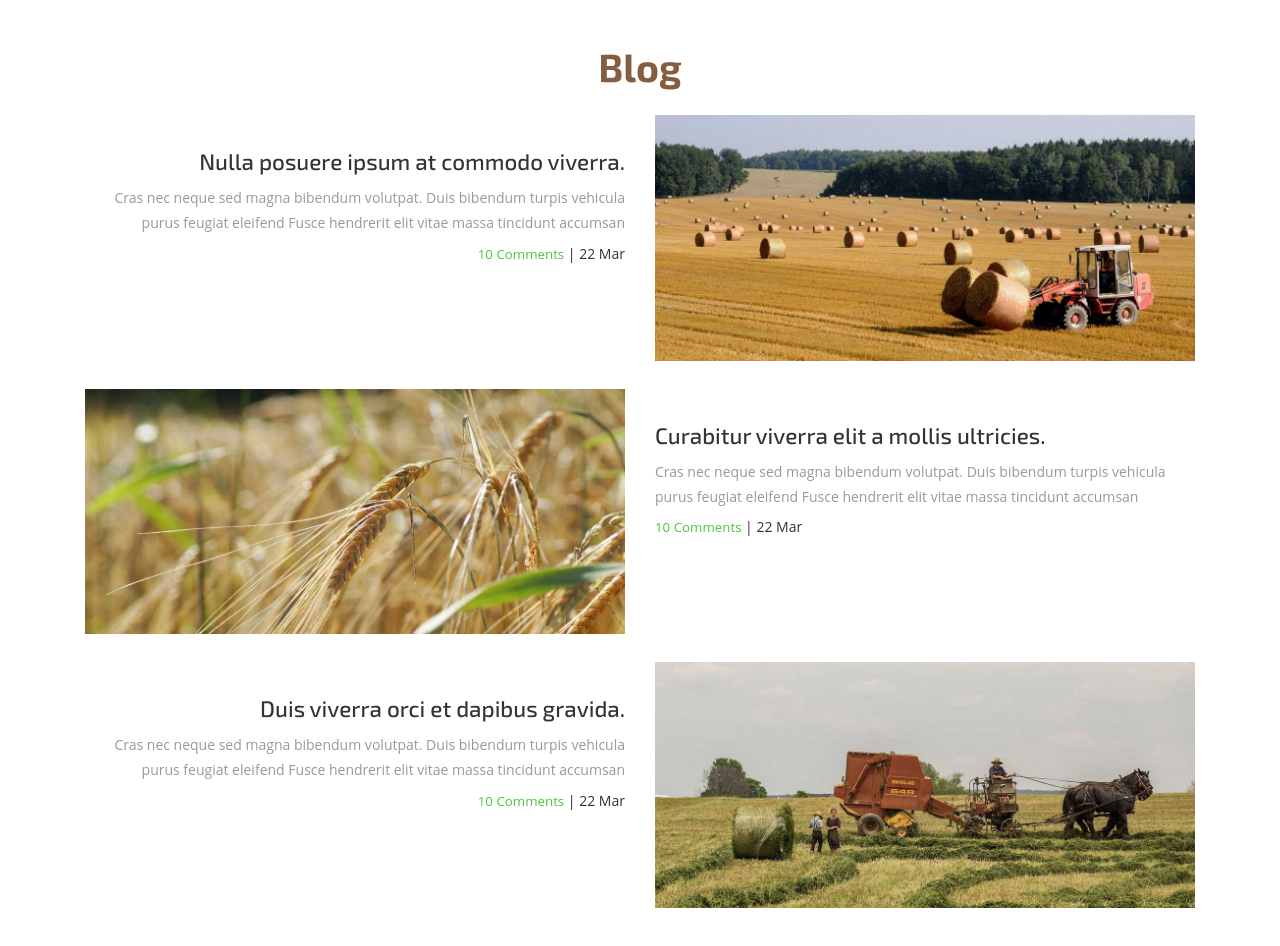
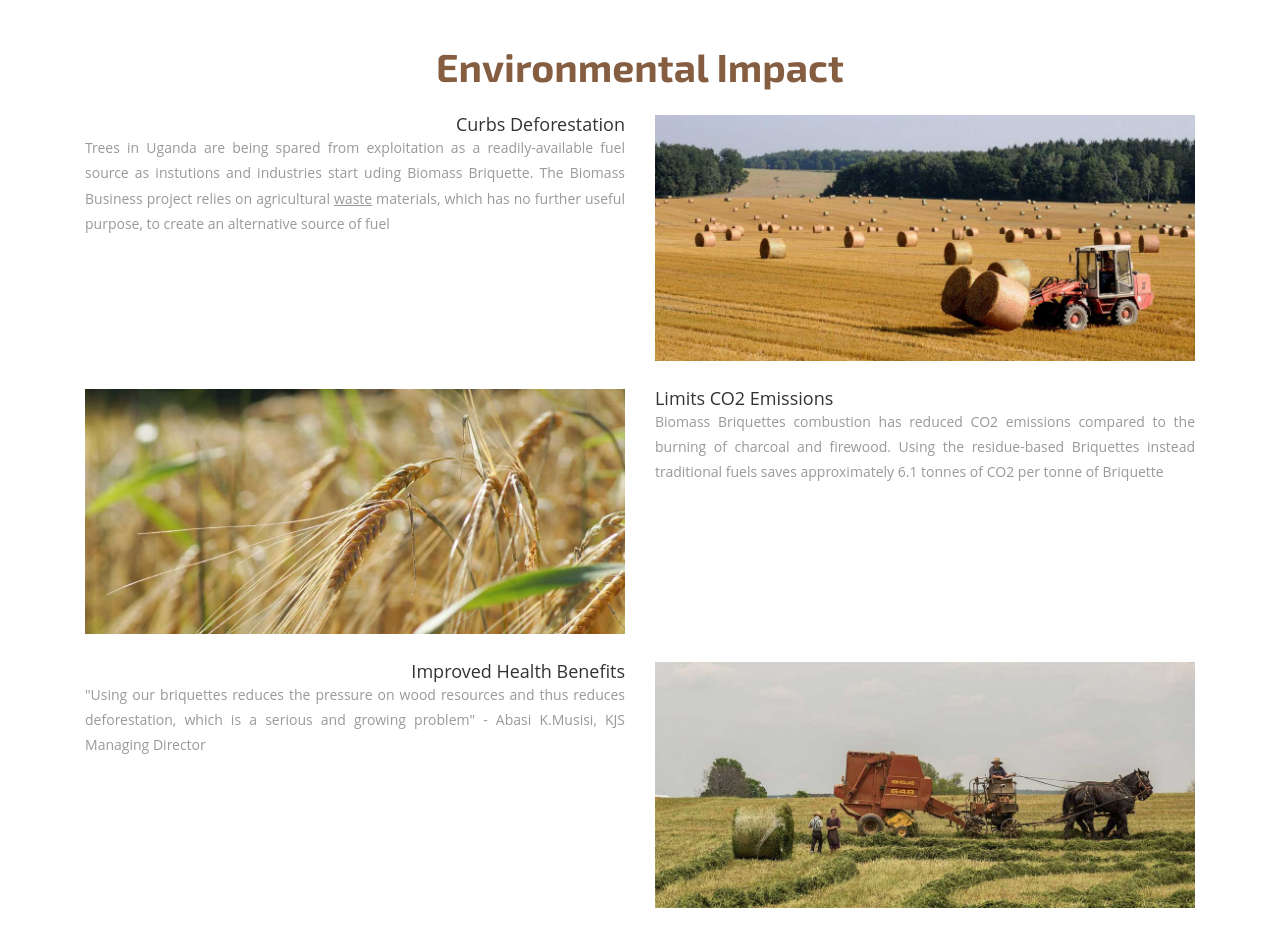
Before and after one commit to KampalaJellitoneSuppliers/kampalajellitonesuppliers.github.io, a plain HTML site: page index.html in a window 1280 px wide. Shown: the part 4040-4986 px from the top of the page. Drawn offline with Linux system fonts and the light colour scheme.

Commit message:
Adding the environmental impact page

```diff
--- a/index.html
+++ b/index.html
@@ -267,12 +267,11 @@ Smartphone Compatible web template, free webdesigns for Nokia, Samsung, LG, Sony
 <!--//slid-->
 <div id="blog" class="blog">
 	 <div class="container">
-		 <h3>Blog</h3>
+		 <h3>Environmental Impact</h3>
 		 <div class="blog-grids">
 			 <div class="col-md-6 blog1">
-				 <h4><a href="#">Nulla posuere ipsum at commodo viverra.</a></h4>
-				 <p>Cras nec neque sed magna bibendum volutpat. Duis bibendum turpis vehicula purus feugiat eleifend Fusce hendrerit elit vitae massa tincidunt accumsan</p>
-				 <span><a href="#">10 Comments</a> | 22 Mar</span>
+				 <h4>Curbs Deforestation</h4>
+				 <p align="justify">Trees in Uganda are being spared from exploitation as a readily-available fuel source as instutions and industries start uding Biomass Briquette. The Biomass Business project relies on agricultural <u>waste</u> materials, which has no further useful purpose, to create an alternative source of fuel</p>
 			 </div>
 			 <div class="col-md-6 blog-pic">
 				  <a href="#"><img src="images/b2.jpg" class="img-responsive" alt=""/></a>
@@ -284,17 +283,15 @@ Smartphone Compatible web template, free webdesigns for Nokia, Samsung, LG, Sony
 				  <a href="#"><img src="images/b3.jpg" class="img-responsive" alt=""/></a>
 			 </div>
 			 <div class="col-md-6 blog1 grid2">
-				 <h4><a href="#">Curabitur viverra elit a mollis ultricies.</a></h4>
-				 <p>Cras nec neque sed magna bibendum volutpat. Duis bibendum turpis vehicula purus feugiat eleifend Fusce hendrerit elit vitae massa tincidunt accumsan</p>
-				 <span><a href="#">10 Comments</a> | 22 Mar</span>
+				 <h4>Limits CO2 Emissions</h4>
+				 <p align="justify">Biomass Briquettes combustion has reduced CO2 emissions compared to the burning of charcoal and firewood. Using the residue-based Briquettes instead traditional fuels saves approximately 6.1 tonnes of CO2 per tonne of Briquette</p>
 			 </div>
 			 <div class="clearfix"></div>
 		 </div>
 		 <div class="blog-grids">
 			 <div class="col-md-6 blog1">
-				 <h4><a href="#">Duis viverra orci et dapibus gravida.</a></h4>
-				 <p>Cras nec neque sed magna bibendum volutpat. Duis bibendum turpis vehicula purus feugiat eleifend Fusce hendrerit elit vitae massa tincidunt accumsan</p>
-				 <span><a href="#">10 Comments</a> | 22 Mar</span>
+				 <h4>Improved Health Benefits</h4>
+				 <p align="justify">"Using our briquettes reduces the pressure on wood resources and thus reduces deforestation, which is a serious and growing problem" - Abasi K.Musisi, KJS Managing Director</p>
 			 </div>
 			 <div class="col-md-6 blog-pic">
 				 <a href="#"><img src="images/b1.jpg" class="img-responsive" alt=""/></a>
```
